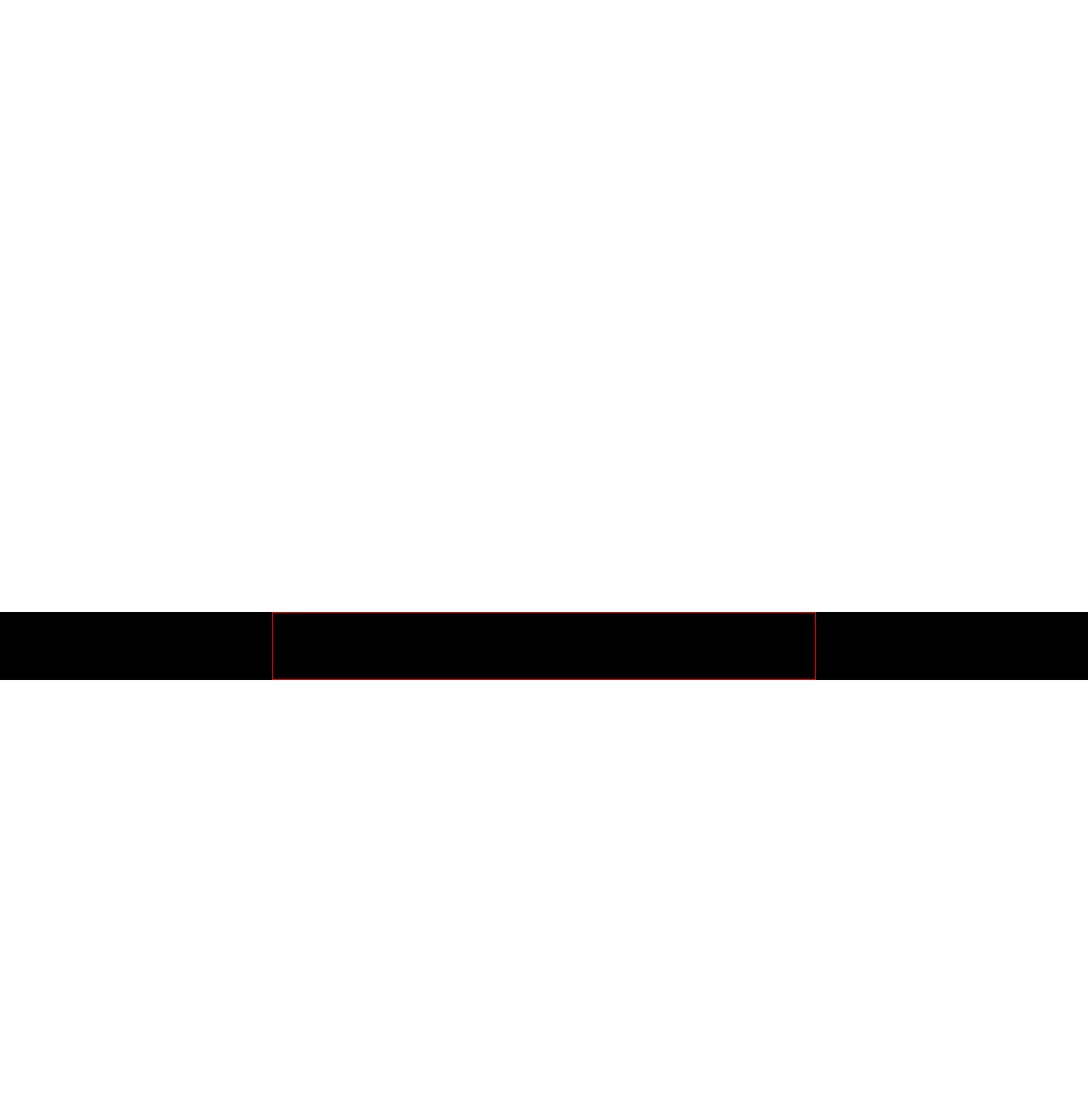
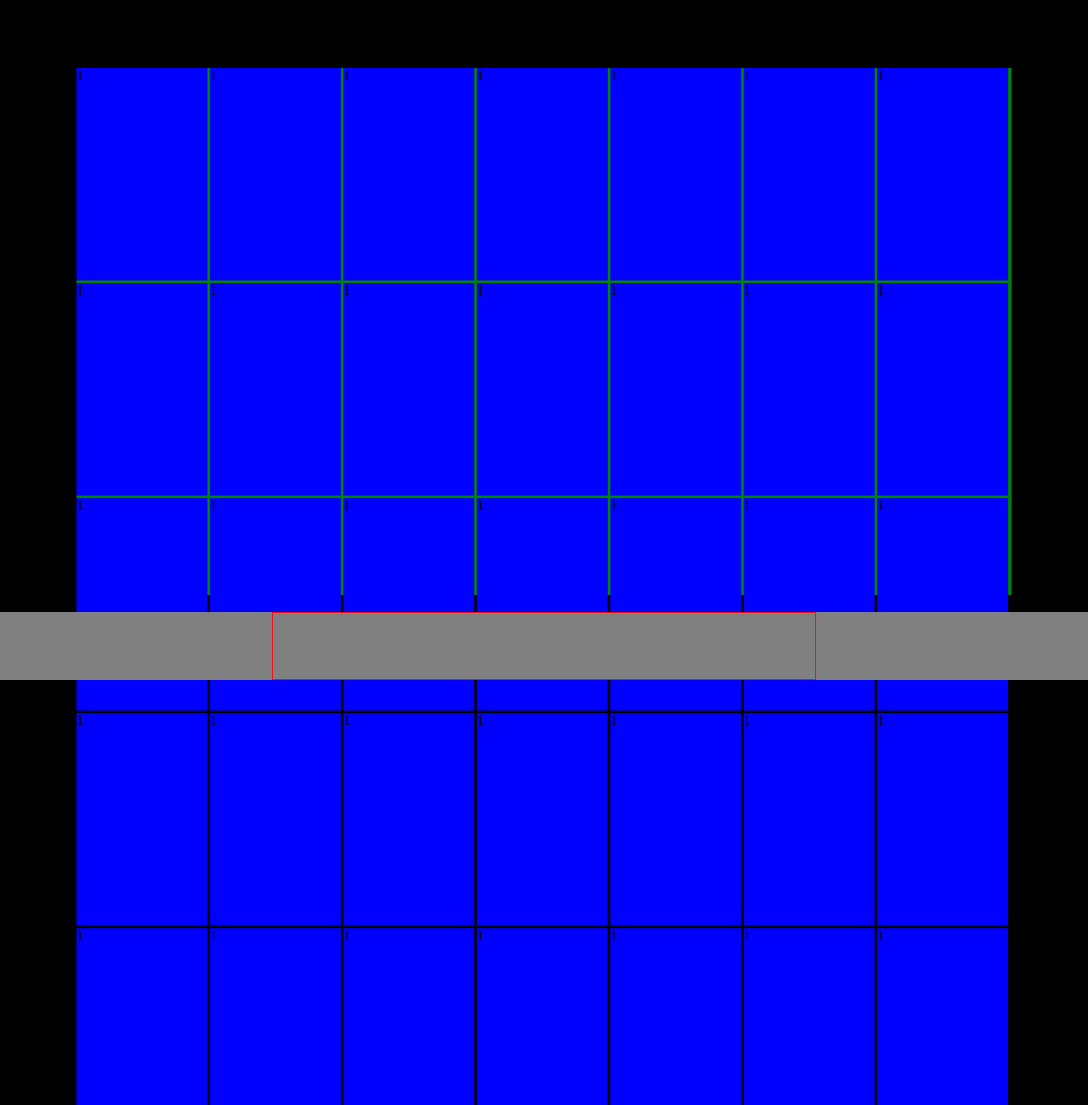
Before and after one commit to gianluigi7/html-css-zoom, a plain HTML site: page index.html in a window 1280 px wide. Shown: the top 1300 px of the page at 85% size. Before the commit the page ends 800 px from the top, so only its background shows below. Drawn offline with Linux system fonts and the light colour scheme.

Commit message:
ADD main

```diff
--- a/css/style.css
+++ b/css/style.css
@@ -9,23 +9,47 @@ footer {
     right: 0;
     z-index: 10;
     bottom: 0;
+    background-color: gray;
 }
 .container {
-    max-width: 1200px;
-    margin: 0 auto;
+    width: calc(100vw - 180px) ;
+    height: calc(100vh - 180px);
+    background-color: green;
+    margin-top: 80px;
+}
+.row-c{
+    display: flex;
+    flex-wrap: wrap;
+    gap: 3px;
 }
 .row {
     display: flex;
-    flex-wrap: wrap;
+    flex-wrap: wrap;}
+
+.col1007{
+    width: 14%;
+    height: 250px;
+    background-color: blue;
 }
 .col25 {
     width: calc(100% / 4);
     height: 80px;
-    background-color: black;
+
 }
 .col50 {
     width: calc(100% / 2);
     height: 80px;
-    background-color: black;
     border: 1px solid red;
 }
+body{
+    background-color: black
+}
+.d-flex{
+    display: flex;
+}
+ .justify-c{
+  justify-content: center;
+}
+.align-c{
+    align-items: center;
+}
--- a/index.html
+++ b/index.html
@@ -8,6 +8,53 @@
 </head>
 <body>
     <main>
+        <div class="d-flex justify-c align-c">
+         <div class="container">
+            <div class="row-c">
+              <div class="col1007">1</div>
+              <div class="col1007">1</div>
+              <div class="col1007">1</div>
+              <div class="col1007">1</div>
+              <div class="col1007">1</div>
+              <div class="col1007">1</div>
+              <div class="col1007">1</div>
+              <div class="col1007">1</div>
+              <div class="col1007">1</div>
+              <div class="col1007">1</div>
+              <div class="col1007">1</div>
+              <div class="col1007">1</div>
+              <div class="col1007">1</div>
+              <div class="col1007">1</div>
+              <div class="col1007">1</div>
+              <div class="col1007">1</div>
+              <div class="col1007">1</div>
+              <div class="col1007">1</div>
+              <div class="col1007">1</div>
+              <div class="col1007">1</div>
+              <div class="col1007">1</div>
+              <div class="col1007">1</div>
+              <div class="col1007">1</div>
+              <div class="col1007">1</div>
+              <div class="col1007">1</div>
+              <div class="col1007">1</div>
+              <div class="col1007">1</div>
+              <div class="col1007">1</div>
+              <div class="col1007">1</div>
+              <div class="col1007">1</div>
+              <div class="col1007">1</div>
+              <div class="col1007">1</div>
+              <div class="col1007">1</div>
+              <div class="col1007">1</div>
+              <div class="col1007">1</div>
+
+
+
+
+
+
+            </div>
+         </div>
+        </div>
 
 
 
```
